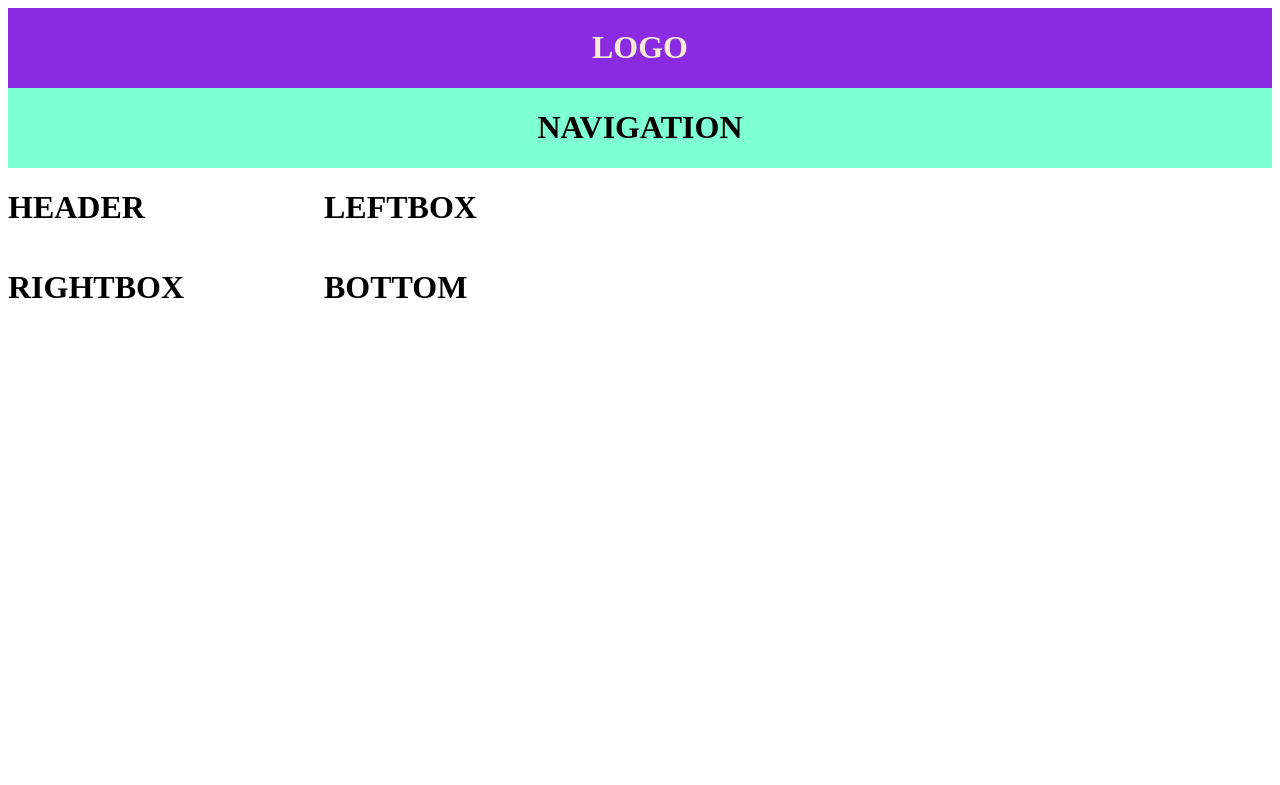
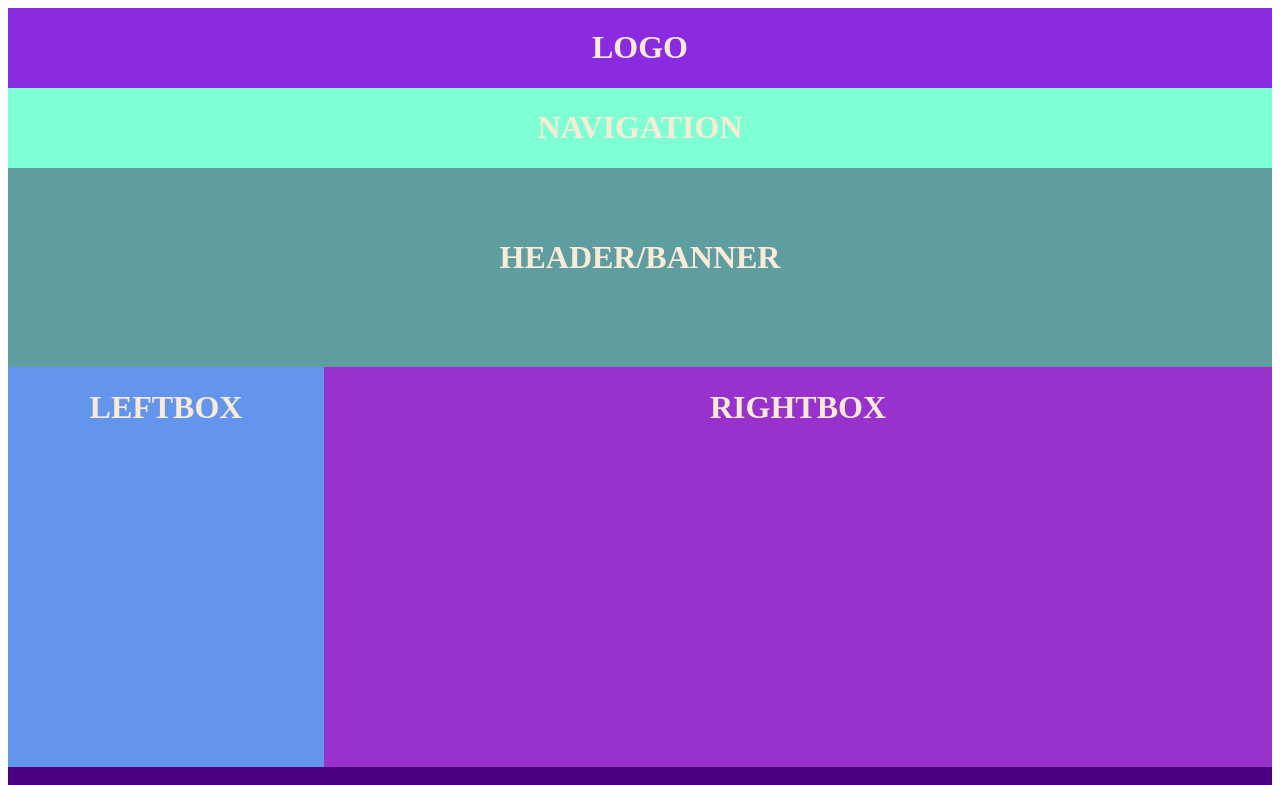
Before and after one commit to amckay123/layout-one, a plain HTML site: page index.html in a window 1280 px wide. Shown: the top 785 px of the page. Drawn offline with Linux system fonts and the light colour scheme.

Commit message:
color and layout
added colors and spacing

```diff
--- a/index.html
+++ b/index.html
@@ -15,7 +15,7 @@
             <h1>NAVIGATION</h1>
         </div>
         <div class="header">
-            <h1>HEADER</h1>
+            <h1>HEADER/BANNER</h1>
         </div>
         <div class="leftbox">
             <h1>LEFTBOX</h1>
--- a/style.css
+++ b/style.css
@@ -5,12 +5,12 @@ div{
 .container {
     display: grid;
     grid-template-columns: 1fr 3fr;
-    grid-template-rows: 1fr 6fr;
+    grid-template-rows: 1fr 1fr 2.5fr 5fr 5fr 1fr;
 }
 
 .top {
     grid-column: 1/3;
-    grid-row: 1/6;
+    grid-row: 1/2;
     background-color: blueviolet;
     text-align: center;
     color: antiquewhite;
@@ -19,24 +19,43 @@ div{
 
 .navigation {
     grid-column: 1/3;
-    grid-row: ;
+    grid-row: 2/3;
     background-color: aquamarine;
     text-align: center;
-    font: 20px;
+    color: antiquewhite;
+    font: 30px;
 }
 
 .header {
-
+    grid-column: 1/3;
+    grid-row: 3/4;
+    background-color: cadetblue;
+    text-align: center;
+    color: antiquewhite;
+    font: 30px;
+    padding: 50px;
 }
 
 .leftbox {
-
+    grid-column: 1/2;
+    grid-row: 4/5;
+    background-color: cornflowerblue;
+    color: antiquewhite;
+    font: 20px;
+    text-align: center;
 }
 
 .rightbox {
-
+    grid-column: 2/3;
+    grid-row: 4/5;
+    background-color: darkorchid;
+    text-align: center;
+    color: antiquewhite;
 }
 
 .bottom {
-
+    grid-column: 1/3;
+    grid-row: 5/6;
+    color: antiquewhite;
+    background-color: indigo;
 }
```
